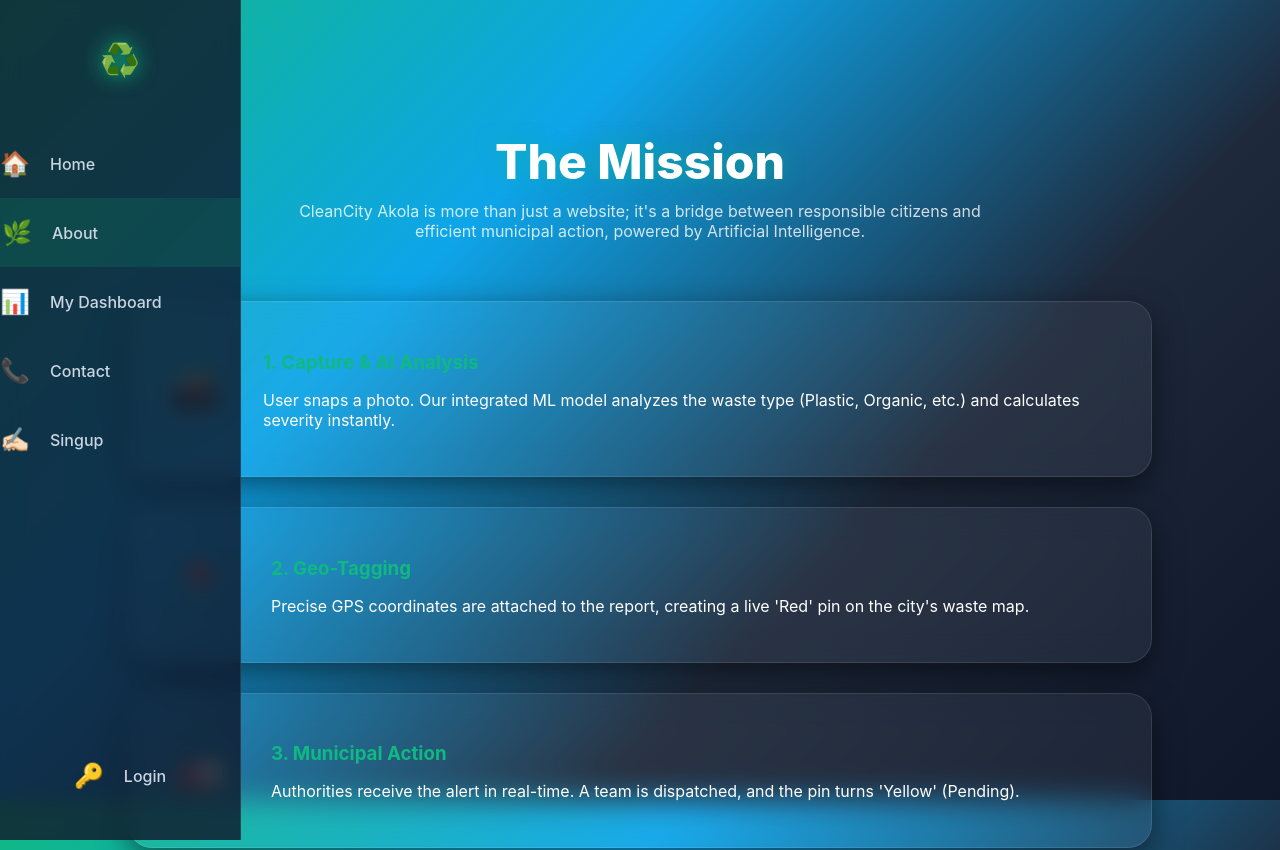
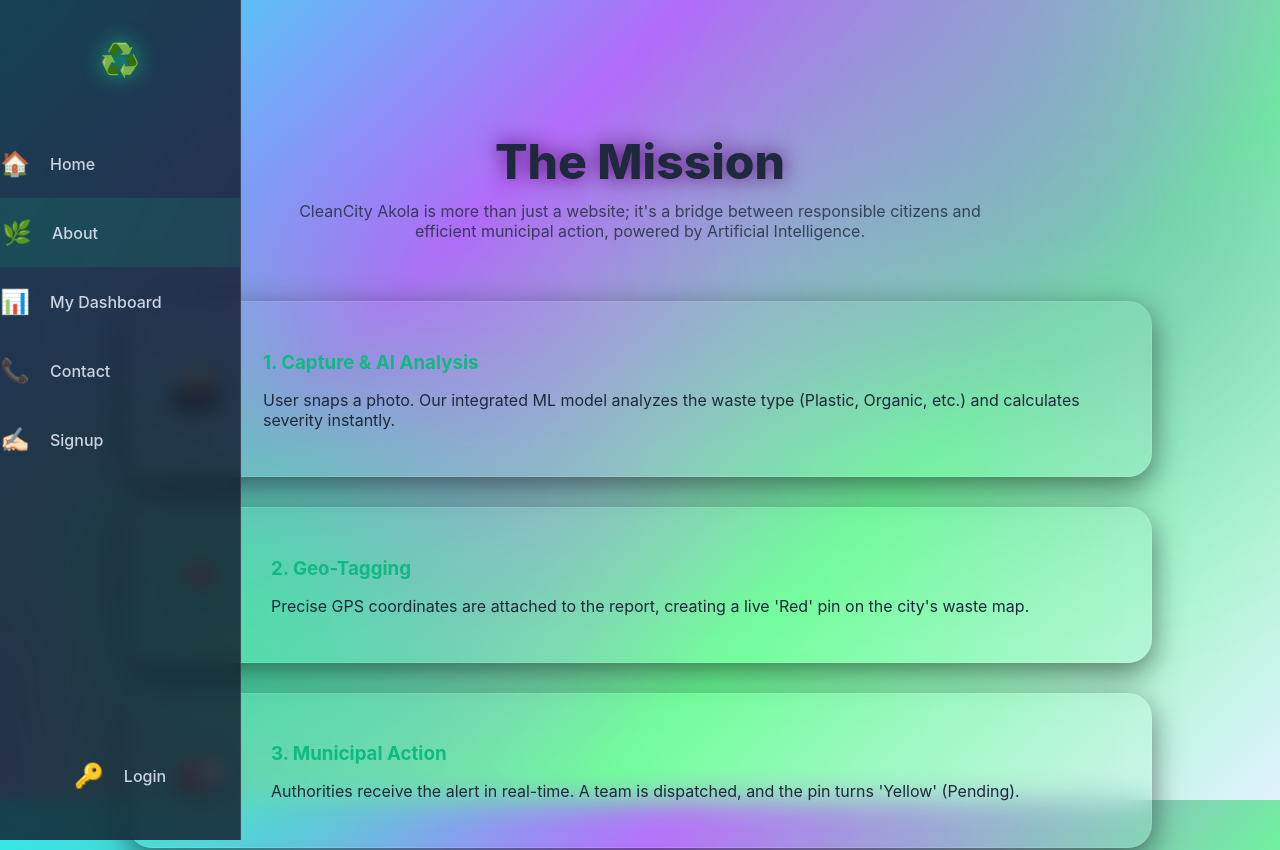
Before and after one commit to Rohithage24/westManagement, a React (Create React App) app in the folder frontend/: page /about in a window 1280 px wide. Shown: the top 850 px of the page. Built offline with nearby package versions, Linux system fonts and the light colour scheme; no server answers.

Commit message:
new frontend background

```diff
--- a/frontend/src/App.css
+++ b/frontend/src/App.css
@@ -1,4 +1,4 @@
-.App {
+/* .App {
   text-align: center;
 }
 
@@ -35,4 +35,4 @@
   to {
     transform: rotate(360deg);
   }
-}
+} */
--- a/frontend/src/App.js
+++ b/frontend/src/App.js
@@ -59,7 +59,7 @@ function App() {
 
   return (
     <Router>
-      <div className="App">
+      <div className="App" style={{ minHeight: '100vh', position: 'relative' }}>
         {/* Pass user/role to Navbar if you want to show Logout button there */}
         <Navbar user={currentUser} role={role} onLogout={handleLogout} />
 
--- a/frontend/src/components/Navbar.js
+++ b/frontend/src/components/Navbar.js
@@ -1,10 +1,25 @@
 import React from 'react';
-import { Link, useLocation } from 'react-router-dom'; // Use Link for SPA feel
+import { Link, useLocation } from 'react-router-dom';
 import '../global/styles.css';
 
 const Navbar = ({ user, role, onLogout }) => {
   const location = useLocation();
+  const isAdmin = role === 'admin';
 
+  // --- ADMIN VIEW (ONLY LOGOUT IN TOP RIGHT) ---
+  if (user && isAdmin) {
+    return (
+      <div className="admin-top-nav">
+        <div className="admin-badge">Admin Mode 🛠️</div>
+        <div className="nav-item logout-btn top-right" onClick={onLogout}>
+          <span className="nav-icon">🚪Logout</span>
+          <span className="nav-text">Logout</span>
+        </div>
+      </div>
+    );
+  }
+
+  // --- REGULAR USER VIEW (FULL SIDEBAR) ---
   return (
     <nav className="sidebar-nav">
       <div className="nav-logo">♻️</div>
@@ -19,10 +34,9 @@ const Navbar = ({ user, role, onLogout }) => {
         <span className="nav-text">About</span>
       </Link>
 
-      {/* DYNAMIC DASHBOARD LINK */}
       <Link to="/dashboard" className={`nav-item ${location.pathname === '/dashboard' ? 'active' : ''}`}>
         <span className="nav-icon">📊</span>
-        <span className="nav-text">{role === 'admin' ? 'Admin Panel' : 'My Dashboard'}</span>
+        <span className="nav-text">My Dashboard</span>
       </Link>
 
       <Link to="/contact" className={`nav-item ${location.pathname === '/contact' ? 'active' : ''}`}>
@@ -30,17 +44,15 @@ const Navbar = ({ user, role, onLogout }) => {
         <span className="nav-text">Contact</span>
       </Link>
 
-      <Link to="/signup" className={`nav-item ${location.pathname === '/singup' ? 'active' : ''}`}>
+      <Link to="/signup" className={`nav-item ${location.pathname === '/signup' ? 'active' : ''}`}>
         <span className="nav-icon">✍🏻</span>
-        <span className="nav-text">Singup</span>
+        <span className="nav-text">Signup</span>
       </Link>
 
-
-      {/* DYNAMIC LOGIN/LOGOUT SECTION */}
       <div style={{ marginTop: 'auto', marginBottom: '30px' }}>
         {user ? (
           <div className="nav-item logout-btn" onClick={onLogout} style={{ cursor: 'pointer', color: '#ff4d4d' }}>
-            <span className="nav-icon">🚪</span>
+            <span className="nav-icon">🚪 </span>
             <span className="nav-text">Logout</span>
           </div>
         ) : (
--- a/frontend/src/components/UserHistory.js
+++ b/frontend/src/components/UserHistory.js
@@ -30,7 +30,7 @@ const UserHistory = () => {
 
   return (
     <div style={{width: '100%', maxWidth: '1200px', marginTop: '40px'}}>
-      <h2 style={{marginBottom: '20px'}}>Community Activity</h2>
+      <h2 style={{marginBottom: '20px', marginLeft:'20px',color:'black '}}>Community Activity</h2>
       <div className="complaints-grid">
         {complaints.map((item) => (
           <ComplaintCard key={item._id} item={item} />
--- a/frontend/src/global/styles.css
+++ b/frontend/src/global/styles.css
@@ -1,19 +1,26 @@
-/* App.css */
-:root {
-  --primary-green: #00f2fe;
-  --deep-blue: #4facfe;
-  --glass: rgba(255, 255, 255, 0.1);
+/* FORCE RESET - This clears any hidden white/gray backgrounds */
+/* --- START OF ALIVE BACKGROUND INJECTION --- */
+/* 1. Reset the base layers to allow the background to show through */
+html,
+#root,
+.App {
+    margin: 0;
+    padding: 0;
+    min-height: 100vh;
+    background: transparent !important;
 }
 
+/* 2. Apply the "Alive" moving gradient to the BODY only */
 body {
     margin: 0;
     padding: 0;
     font-family: 'Inter', sans-serif;
-  overflow-x: hidden;
-  background: linear-gradient(-45deg, #0f172a, #1e293b, #0ea5e9, #10b981);
-  background-size: 400% 400%;
-  animation: gradientBG 15s ease infinite;
     color: white;
+    /* This is the high-end moving mesh gradient */
+    background: linear-gradient(-45deg, #020617, #0f172a, #064e3b, #1e1b4b) !important;
+    background-size: 400% 400% !important;
+    animation: gradientBG 15s ease infinite !important;
+    background-attachment: fixed !important;
 }
 
 @keyframes gradientBG {
@@ -22,25 +29,30 @@ body {
     100% { background-position: 0% 50%; }
 }
 
-.home-container {
-  min-height: 100vh;
-  display: flex;
-  flex-direction: column;
-  align-items: center;
-  padding: 40px 20px;
+/* 3. Force your existing containers to be see-through so the background isn't blocked */
+.home-container,
+.dashboard-container,
+.admin-dashboard,
+.report-waste-container {
+    background: transparent !important;
 }
+/* --- END OF INJECTION --- */
+
+/* --- PASTE ALL 1,200 LINES OF YOUR OLD CODE DIRECTLY BELOW THIS LINE --- */
+/* --- THE REST OF YOUR CSS STARTS HERE (DO NOT CHANGE BELOW THIS LINE) --- */
 
 .hero-section {
   text-align: center;
   margin-bottom: 50px;
   z-index: 10;
 }
+/* ... rest of your code ... */
 
 .hero-title {
   font-size: 3.5rem;
   font-weight: 800;
   margin-bottom: 10px;
-  text-shadow: 0 0 20px rgba(16, 185, 129, 0.5);
+  text-shadow: 0 0 20px rgba(82, 0, 98, 0.855);
 }
 
 .map-card {
@@ -813,23 +825,70 @@ html, #root, .App {
   background: transparent !important; /* Forces these to stay invisible */
 }
 
+
+/*this is the real background jaha pe gand lagi thi */
 /* 2. THE ALIVE DYNAMIC BACKGROUND (The one you liked) */
 body {
   margin: 0;
   padding: 0;
   font-family: 'Inter', sans-serif;
+  color: #1e293b;
+  min-height: 100vh;
+  width: 100%;
+  background: #f8fafc; /* Your light base */
   overflow-x: hidden;
-  background: linear-gradient(-45deg, #0f172a, #1e293b, #0ea5e9, #10b981) !important;
-  background-size: 400% 600% !important;
-  animation: gradientBG 15s ease infinite !important;
-  background-attachment: fixed !important; /* Keep it fixed while scrolling */
-  color: white;
+  position: relative;
+  z-index: 1;
 }
 
-@keyframes gradientBG {
-  0% { background-position: 0% 50%; }
-  50% { background-position: 100% 50%; }
-  100% { background-position: 0% 50%; }
+/* THE BREATHING GLOWS (Inspired by your screenshot) */
+body::before, body::after {
+  content: "";
+  position: fixed;
+  width: 600px;
+  height: 600px;
+  border-radius: 50%;
+  filter: blur(100px); /* This creates that soft "mist" look */
+  z-index: -1; /* Stays behind your 1,200 lines of code */
+  pointer-events: none;
+  opacity: 0.4;
+}
+
+/* Blob 1: Top Right Glow */
+body::before {
+  top: -100px;
+  right: -100px;
+  background: radial-gradient(circle, #9c41f8, transparent 100%);
+  animation: glowBreath 5s ease-in-out infinite alternate;
+}
+
+/* Blob 2: Bottom Left Glow */
+body::after {
+  bottom: -100px;
+  left: -100px;
+  background: radial-gradient(circle, #21fd8b, transparent 100%);
+  animation: glowBreath 5s ease-in-out infinite alternate-reverse;
+}
+
+/* THE BREATHING ANIMATION */
+@keyframes glowBreath {
+  0% {
+    transform: scale(1) translate(0, 0);
+    opacity: 1;
+  }
+  50% {
+    opacity: 0.6; /* Inhale: Glow gets brighter and larger */
+    transform: scale(1) translate(-5%, 5%);
+  }
+  100% {
+    transform: scale(1) translate(0, 0);
+    opacity: 0.3; /* Exhale: Glow fades out */
+  }
+}
+
+/* Force your existing containers to be transparent so the breath shows */
+#root, .App, .home-container, .dashboard-container {
+  background: transparent !important;
 }
 
 /* 3. HOME CONTAINER FIX */
@@ -849,11 +908,28 @@ html, #root, .App {
 body {
   margin: 0;
   padding: 0;
-  background: linear-gradient(-45deg, #0f172a, #1e293b, #0ea5e9, #10b981) !important;
+  font-family: 'Inter', sans-serif;
+  color: #1e293b; /* Strong slate for contrast */
+  min-height: 100vh;
+  width: 100%;
+
+  /* 1. THE COLORS: Cyan, Soft Lavender, and Pale Emerald */
+  background: linear-gradient(
+    -45deg,
+    #e0f2fe, /* Light Sky Blue */
+    #6bfd97, /* Soft Mint */
+    #b26bf8, /* Pale Lavender */
+    #30edf7  /* Light Cyan */
+  ) !important;
+
   background-size: 400% 400% !important;
-  animation: gradientBG 15s ease infinite !important;
   background-attachment: fixed !important;
-  color: white;
+
+  /* 2. THE MOVEMENT: 15s keeps it "Alive" without being dizzy */
+  animation: auroraLight 15s ease infinite !important;
+
+  background-repeat: no-repeat;
+  overflow-x: hidden;
 }
 
 /* Horizontal Split Layout */
@@ -1120,7 +1196,7 @@ body {
 }
 
 .action-btn-sm.accept { background: #3b82f6; color: white; }
-.action-btn-sm.work { background: #f59e0b; color: white; }
+.action-btn-sm.work { background: #f59e0b; color: rgb(0, 0, 0); }
 .action-btn-sm.done { background: #10b981; color: white; }
 
 .action-btn-sm:hover {
@@ -1163,3 +1239,48 @@ body {
 .logout-btn:hover {
   background: rgba(255, 77, 77, 0.1) !important;
 }
+/* ADMIN LOGOUT POSITIONING */
+.admin-top-nav {
+  position: fixed;
+  top: 20px;
+  right: 20px;
+  z-index: 9999; /* Ensure it's above everything */
+  display: flex;
+  align-items: center;
+  gap: 15px;
+}
+
+.admin-badge {
+  background: rgba(255, 255, 255, 0.2);
+  backdrop-filter: blur(10px);
+  padding: 5px 12px;
+  border-radius: 20px;
+  font-size: 0.8rem;
+  color: #1e293b;
+  border: 1px solid rgba(255, 255, 255, 0.3);
+}
+
+.logout-btn.top-right {
+  background: rgba(255, 255, 255, 0.3) !important;
+  backdrop-filter: blur(15px);
+  border: 1px solid rgba(255, 255, 255, 0.4);
+  padding: 10px 20px;
+  border-radius: 12px;
+  cursor: pointer;
+  display: flex;
+  align-items: center;
+  gap: 10px;
+  transition: all 0.3s ease;
+  box-shadow: 0 4px 15px rgba(255, 135, 135, 0.05);
+}
+
+.logout-btn.top-right:hover {
+  background: rgba(255, 77, 77, 0.1) !important; /* Slight red tint on hover */
+  transform: translateY(-2px);
+  border-color: rgba(255, 77, 77, 0.3);
+}
+
+.logout-btn.top-right .nav-text {
+  color: #ff4d4d; /* Keep logout text red for clarity */
+  font-weight: 600;
+}
--- a/frontend/src/index.css
+++ b/frontend/src/index.css
@@ -1,4 +1,4 @@
-body {
+/* body {
   margin: 0;
   font-family: -apple-system, BlinkMacSystemFont, 'Segoe UI', 'Roboto', 'Oxygen',
     'Ubuntu', 'Cantarell', 'Fira Sans', 'Droid Sans', 'Helvetica Neue',
@@ -10,4 +10,4 @@ body {
 code {
   font-family: source-code-pro, Menlo, Monaco, Consolas, 'Courier New',
     monospace;
-}
+} */
--- a/frontend/src/pages/Home.js
+++ b/frontend/src/pages/Home.js
@@ -29,7 +29,7 @@ const Home = () => {
     <div className="home-container">
       <header className="hero-section">
         <h1 className="hero-title">CleanCity Akola</h1>
-        <p style={{ opacity: 0.8, marginBottom: '30px' }}>Real-time waste monitoring and community action.</p>
+        <p style={{ opacity: 5, marginBottom: '30px', color:'ButtonShadow'}}>Real-time waste monitoring and community action.</p>
 
         {/* NEW: QUICK LOGIN OPTIONS */}
         <div className="home-auth-grid" style={{ display: 'flex', gap: '20px', justifyContent: 'center', marginBottom: '40px' }}>
--- a/frontend/src/pages/Login.js
+++ b/frontend/src/pages/Login.js
@@ -18,7 +18,7 @@ const Login = ({ onAuthSuccess }) => {
 
     try {
       const res = await axios.post(`http://localhost:5000${endpoint}`, {
-        gmail: email,
+        email: email,
         password: password
       });
 
```
Also changed, not shown: frontend/src/components/BackgroundAnimation.js (+12 -12 lines). Lines whose indentation alone changed are shown as unchanged.
